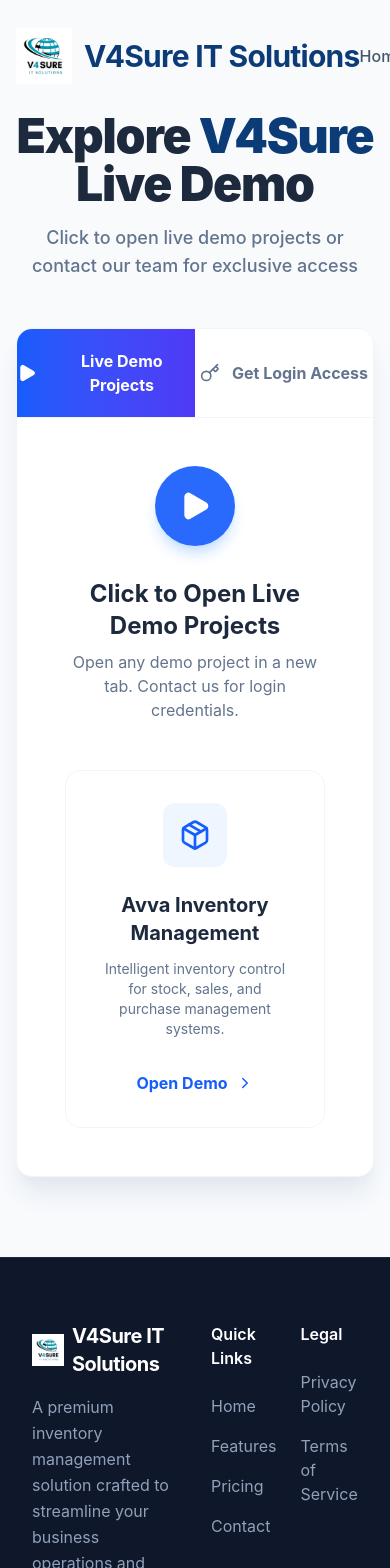
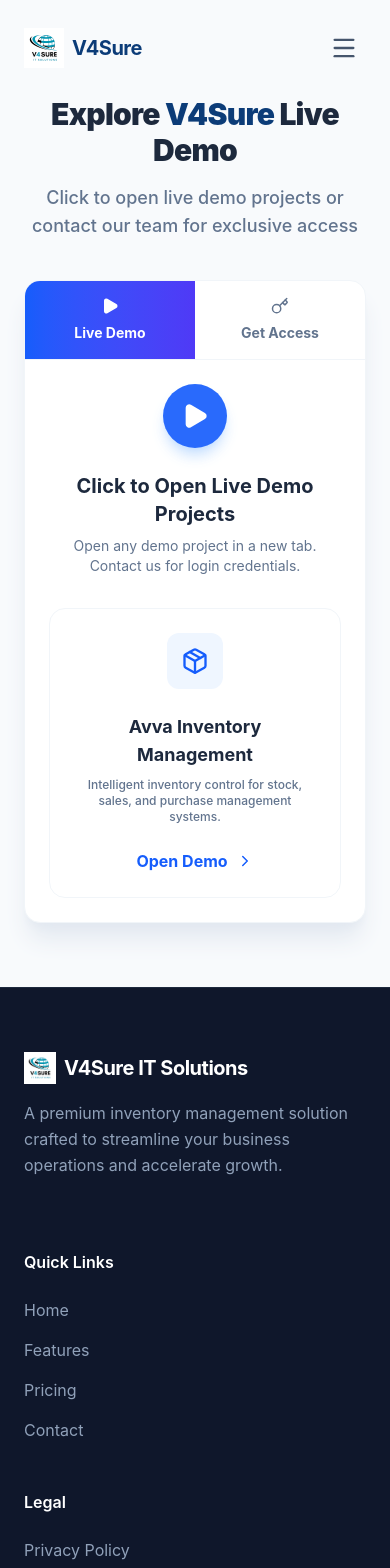
Before and after one commit to jaikeerthi07/avva-inventory-website, a React (Vite) app: page /live-demo in a window 390 px wide. Shown: the top 1568 px of the page. Built offline with nearby package versions, Linux system fonts and the light colour scheme.

Commit message:
feat: optimize website for mobile and desktop responsiveness

```diff
--- a/src/components/Footer.jsx
+++ b/src/components/Footer.jsx
@@ -4,9 +4,9 @@
 const Footer = () => {
   return (
     <footer className="bg-slate-900 pt-16 pb-8 border-t border-slate-800">
-      <div className="max-w-7xl mx-auto px-8">
-        <div className="grid grid-cols-4 gap-8 mb-12">
-          <div className="col-span-2">
+      <div className="max-w-7xl mx-auto px-6 md:px-8">
+        <div className="grid grid-cols-1 md:grid-cols-2 lg:grid-cols-4 gap-12 lg:gap-8 mb-12">
+          <div className="md:col-span-2">
             <div className="flex items-center gap-2 mb-4">
               <img src="/v4sure-logo.png" alt="V4Sure IT Solutions" className="h-8 w-auto" />
               <span className="font-bold text-xl text-white tracking-tight">
@@ -38,11 +38,11 @@
           </div>
         </div>
 
-        <div className="pt-8 border-t border-slate-800 flex flex-row items-center justify-between gap-4">
-          <p className="text-slate-500 text-sm text-left">
+        <div className="pt-8 border-t border-slate-800 flex flex-col md:flex-row items-center justify-between gap-4 text-center md:text-left">
+          <p className="text-slate-500 text-sm">
             © 2026 V4Sure IT Solutions. All rights reserved.
           </p>
-          <div className="text-slate-500 text-sm flex gap-6">
+          <div className="text-slate-500 text-sm flex flex-col sm:flex-row gap-4 sm:gap-6 items-center">
             <a href="https://www.v4sureitsolutions.com" target="_blank" rel="noreferrer" className="hover:text-white transition-colors">
               www.v4sureitsolutions.com
             </a>
--- a/src/components/HeroSection.jsx
+++ b/src/components/HeroSection.jsx
@@ -3,14 +3,14 @@
 
 const HeroSection = () => {
   return (
-    <section id="home" className="relative pt-48 pb-32 overflow-hidden bg-white">
-      <div className="max-w-7xl mx-auto px-8 relative z-10 text-center">
+    <section id="home" className="relative pt-32 pb-20 md:pt-48 md:pb-32 overflow-hidden bg-white">
+      <div className="max-w-7xl mx-auto px-6 md:px-8 relative z-10 text-center">
         {/* Top Badge */}
         <motion.div
           initial={{ opacity: 0, y: -20 }}
           animate={{ opacity: 1, y: 0 }}
           transition={{ duration: 0.5 }}
-          className="inline-block px-4 py-1.5 rounded-full bg-primary/10 text-primary text-[11px] font-bold tracking-widest uppercase mb-8"
+          className="inline-block px-4 py-1.5 rounded-full bg-primary/10 text-primary text-[10px] md:text-[11px] font-bold tracking-widest uppercase mb-6 md:mb-8"
         >
           V4SURE IT SOLUTIONS
         </motion.div>
@@ -20,7 +20,7 @@
           initial={{ opacity: 0, y: 20 }}
           animate={{ opacity: 1, y: 0 }}
           transition={{ duration: 0.5, delay: 0.2 }}
-          className="text-7xl font-black text-primary tracking-tight mb-6 leading-[1.1]"
+          className="text-4xl md:text-7xl font-black text-primary tracking-tight mb-4 md:mb-6 leading-[1.2] md:leading-[1.1]"
         >
           Avva Inventory
         </motion.h1>
@@ -30,7 +30,7 @@
           initial={{ opacity: 0, y: 20 }}
           animate={{ opacity: 1, y: 0 }}
           transition={{ duration: 0.5, delay: 0.3 }}
-          className="text-xl font-bold text-slate-500 tracking-[0.2em] uppercase mb-8"
+          className="text-base md:text-xl font-bold text-slate-500 tracking-[0.1em] md:tracking-[0.2em] uppercase mb-6 md:mb-8"
         >
           Smart Stock Management
         </motion.h2>
@@ -40,7 +40,7 @@
           initial={{ opacity: 0, y: 20 }}
           animate={{ opacity: 1, y: 0 }}
           transition={{ duration: 0.5, delay: 0.4 }}
-          className="max-w-2xl mx-auto text-xl text-slate-600 leading-relaxed font-medium mb-12"
+          className="max-w-2xl mx-auto text-lg md:text-xl text-slate-600 leading-relaxed font-medium mb-10 md:mb-12"
         >
           Streamline your stock management, sales, and purchases with our intelligent inventory control system.
           Designed for businesses that value efficiency and accuracy.
@@ -55,7 +55,7 @@
         >
           <Link
             to="/live-demo"
-            className="px-10 py-5 bg-primary hover:bg-primary-90 text-white rounded-2xl font-bold text-lg transition-all shadow-xl shadow-primary/20 hover:shadow-primary-30 hover:-translate-y-1"
+            className="w-full md:w-auto px-10 py-5 bg-primary hover:bg-primary-90 text-white rounded-2xl font-bold text-lg transition-all shadow-xl shadow-primary/20 hover:shadow-primary-30 hover:-translate-y-1"
           >
             3 Days Free Trial
           </Link>
--- a/src/components/Navbar.jsx
+++ b/src/components/Navbar.jsx
@@ -4,6 +4,7 @@
 
 const Navbar = () => {
   const [isScrolled, setIsScrolled] = useState(false);
+  const [isOpen, setIsOpen] = useState(false);
   const location = useLocation();
   const isHomePage = location.pathname === '/';
 
@@ -22,20 +23,22 @@
     { name: 'Contact', href: isHomePage ? '#contact' : '/#contact' },
   ];
 
+  const closeMenu = () => setIsOpen(false);
+
   return (
-    <nav className={`fixed w-full z-50 transition-all duration-300 ${isScrolled ? 'bg-white/90 backdrop-blur-md shadow-sm border-b border-slate-100 py-2' : 'bg-transparent py-4'}`}>
-      <div className="max-w-7xl mx-auto px-4 sm:px-6 lg:px-8">
-        <div className="flex justify-between items-center h-20">
+    <nav className={`fixed w-full z-50 transition-all duration-300 ${isScrolled || isOpen ? 'bg-white/95 backdrop-blur-md shadow-sm border-b border-slate-100 py-2' : 'bg-transparent py-4'}`}>
+      <div className="max-w-7xl mx-auto px-6 sm:px-8">
+        <div className="flex justify-between items-center h-16 md:h-20">
           {/* Logo */}
-          <Link to="/" className="shrink-0 flex items-center gap-3 cursor-pointer">
-            <img src="/v4sure-logo.png" alt="V4Sure IT Solutions" className="h-14 w-auto" />
-            <span className="font-bold text-3xl tracking-tight text-primary">
-              V4Sure IT Solutions
+          <Link to="/" className="shrink-0 flex items-center gap-2 md:gap-3 cursor-pointer" onClick={closeMenu}>
+            <img src="/v4sure-logo.png" alt="V4Sure IT Solutions" className="h-10 md:h-14 w-auto" />
+            <span className="font-bold text-xl md:text-3xl tracking-tight text-primary">
+              V4Sure
             </span>
           </Link>
 
-          {/* Desktop Menu - Always Visible */}
-          <div className="flex items-center space-x-8">
+          {/* Desktop Menu */}
+          <div className="hidden md:flex items-center space-x-8">
             {navLinks.map((link) => (
               <a
                 key={link.name}
@@ -47,9 +50,44 @@
             ))}
             <Link
               to="/live-demo"
-              className="text-slate-600 hover:text-primary font-medium transition-colors"
+              className="px-6 py-2.5 bg-primary text-white rounded-xl font-bold transition-all hover:bg-primary-90"
             >
               Live Demo
+            </Link>
+          </div>
+
+          {/* Mobile Menu Toggle */}
+          <button
+            className="md:hidden p-2 text-slate-600 hover:text-primary transition-colors focus:outline-none"
+            onClick={() => setIsOpen(!isOpen)}
+          >
+            {isOpen ? <X size={28} /> : <Menu size={28} />}
+          </button>
+        </div>
+
+        {/* Mobile menu content */}
+        <div
+          className={`md:hidden overflow-hidden transition-all duration-300 ease-in-out ${
+            isOpen ? 'max-h-96 opacity-100 py-6' : 'max-h-0 opacity-0 py-0'
+          }`}
+        >
+          <div className="flex flex-col space-y-4">
+            {navLinks.map((link) => (
+              <a
+                key={link.name}
+                href={link.href}
+                onClick={closeMenu}
+                className="text-lg font-bold text-slate-600 hover:text-primary transition-colors px-2"
+              >
+                {link.name}
+              </a>
+            ))}
+            <Link
+              to="/live-demo"
+              onClick={closeMenu}
+              className="w-full text-center py-4 bg-primary text-white rounded-xl font-bold text-lg shadow-lg shadow-primary/20"
+            >
+              3 Days Free Trial
             </Link>
           </div>
         </div>
--- a/src/pages/LiveDemo.jsx
+++ b/src/pages/LiveDemo.jsx
@@ -26,12 +26,12 @@
   };
 
   return (
-    <div className="min-h-screen bg-slate-50 pt-28 pb-20">
-      <div className="max-w-7xl mx-auto px-4 sm:px-6 lg:px-8">
+    <div className="min-h-screen bg-slate-50 pt-24 md:pt-28 pb-16 md:pb-20">
+      <div className="max-w-7xl mx-auto px-6 md:px-8">
 
         {/* Header Section */}
-        <div className="text-center mb-12">
-          <h1 className="text-5xl font-black text-slate-800 mb-4 tracking-tight">
+        <div className="text-center mb-10 md:mb-12">
+          <h1 className="text-3xl md:text-5xl font-black text-slate-800 mb-4 tracking-tight">
             Explore <span className="text-primary">V4Sure</span> Live Demo
           </h1>
           <p className="text-lg text-slate-500 max-w-2xl mx-auto font-medium">
@@ -44,48 +44,48 @@
           <div className="flex border-b border-slate-100">
             <button
               onClick={() => setActiveTab('demo')}
-              className={`flex-1 py-5 flex items-center justify-center gap-3 font-bold transition-all ${
+              className={`flex-1 py-4 md:py-5 flex flex-col sm:flex-row items-center justify-center gap-2 md:gap-3 font-bold transition-all text-sm md:text-base ${
                 activeTab === 'demo'
                   ? 'bg-linear-to-r from-blue-600 to-indigo-600 text-white'
                   : 'text-slate-500 hover:bg-slate-50'
               }`}
             >
-              <Play size={20} fill={activeTab === 'demo' ? 'currentColor' : 'none'} />
-              Live Demo Projects
+              <Play size={18} fill={activeTab === 'demo' ? 'currentColor' : 'none'} />
+              <span>Live Demo</span>
             </button>
             <button
               onClick={() => setActiveTab('access')}
-              className={`flex-1 py-5 flex items-center justify-center gap-3 font-bold transition-all ${
+              className={`flex-1 py-4 md:py-5 flex flex-col sm:flex-row items-center justify-center gap-2 md:gap-3 font-bold transition-all text-sm md:text-base ${
                 activeTab === 'access'
                   ? 'bg-linear-to-r from-blue-600 to-indigo-600 text-white'
                   : 'text-slate-500 hover:bg-slate-50'
               }`}
             >
-              <Key size={20} />
-              Get Login Access
+              <Key size={18} />
+              <span>Get Access</span>
             </button>
           </div>
 
-          <div className="p-12">
+          <div className="p-6 md:p-12">
             {activeTab === 'demo' ? (
               /* Live Demo Projects Tab Content */
               <div className="text-center">
-                <div className="mb-8 flex justify-center">
-                  <div className="w-20 h-20 bg-blue-600 rounded-full flex items-center justify-center text-white shadow-lg shadow-blue-200 animate-pulse">
-                    <Play size={32} fill="currentColor" />
+                <div className="mb-6 md:mb-8 flex justify-center">
+                  <div className="w-16 h-16 md:w-20 md:h-20 bg-blue-600 rounded-full flex items-center justify-center text-white shadow-lg shadow-blue-200 animate-pulse">
+                    <Play size={28} md:size={32} fill="currentColor" />
                   </div>
                 </div>
-                <h2 className="text-2xl font-bold text-slate-800 mb-2">Click to Open Live Demo Projects</h2>
-                <p className="text-slate-500 mb-12">Open any demo project in a new tab. Contact us for login credentials.</p>
+                <h2 className="text-xl md:text-2xl font-bold text-slate-800 mb-2">Click to Open Live Demo Projects</h2>
+                <p className="text-slate-500 mb-8 md:mb-12 text-sm md:text-base">Open any demo project in a new tab. Contact us for login credentials.</p>
 
-                <div className="grid grid-cols-1 gap-8 max-w-lg mx-auto">
+                <div className="grid grid-cols-1 gap-6 md:gap-8 max-w-lg mx-auto">
                   {/* Avva Inventory Card */}
-                  <div className="group relative bg-white border border-slate-100 rounded-2xl p-8 text-center transition-all hover:shadow-2xl hover:-translate-y-1">
-                    <div className="w-16 h-16 bg-blue-50 text-blue-600 rounded-xl flex items-center justify-center mx-auto mb-6 group-hover:bg-blue-600 group-hover:text-white transition-colors">
-                      <Package size={32} />
+                  <div className="group relative bg-white border border-slate-100 rounded-2xl p-6 md:p-8 text-center transition-all hover:shadow-2xl hover:-translate-y-1">
+                    <div className="w-14 h-14 md:w-16 md:h-16 bg-blue-50 text-blue-600 rounded-xl flex items-center justify-center mx-auto mb-6 group-hover:bg-blue-600 group-hover:text-white transition-colors">
+                      <Package size={28} md:size={32} />
                     </div>
-                    <h3 className="text-xl font-bold text-slate-800 mb-3">Avva Inventory Management</h3>
-                    <p className="text-sm text-slate-500 mb-8">Intelligent inventory control for stock, sales, and purchase management systems.</p>
+                    <h3 className="text-lg md:text-xl font-bold text-slate-800 mb-2 md:mb-3">Avva Inventory Management</h3>
+                    <p className="text-xs md:text-sm text-slate-500 mb-6 md:mb-8 font-medium">Intelligent inventory control for stock, sales, and purchase management systems.</p>
                     <a
                       href="https://inventoryapp.v4sureitsolutions.com"
                       target="_blank"
@@ -99,7 +99,7 @@
               </div>
             ) : (
               /* Get Login Access Tab Content */
-              <div className="flex flex-row gap-12">
+              <div className="flex flex-col lg:flex-row gap-12">
                 {/* Form Section */}
                 <div className="flex-1">
                   <div className="flex items-center gap-4 mb-8">
@@ -113,7 +113,7 @@
                   </div>
 
                   <form onSubmit={handleSubmit} className="space-y-6">
-                    <div className="grid grid-cols-2 gap-6">
+                    <div className="grid grid-cols-1 md:grid-cols-2 gap-6">
                       <div className="space-y-2">
                         <label className="text-sm font-bold text-slate-700">Full Name *</label>
                         <input
@@ -139,7 +139,7 @@
                         />
                       </div>
                     </div>
-                    <div className="grid grid-cols-2 gap-6">
+                    <div className="grid grid-cols-1 md:grid-cols-2 gap-6">
                       <div className="space-y-2">
                         <label className="text-sm font-bold text-slate-700">Phone Number *</label>
                         <input
```
Also changed, not shown: src/components/ContactSection.jsx (+9 -9 lines), src/components/FeaturesSection.jsx (+5 -5 lines), src/components/PricingSection.jsx (+6 -6 lines).
